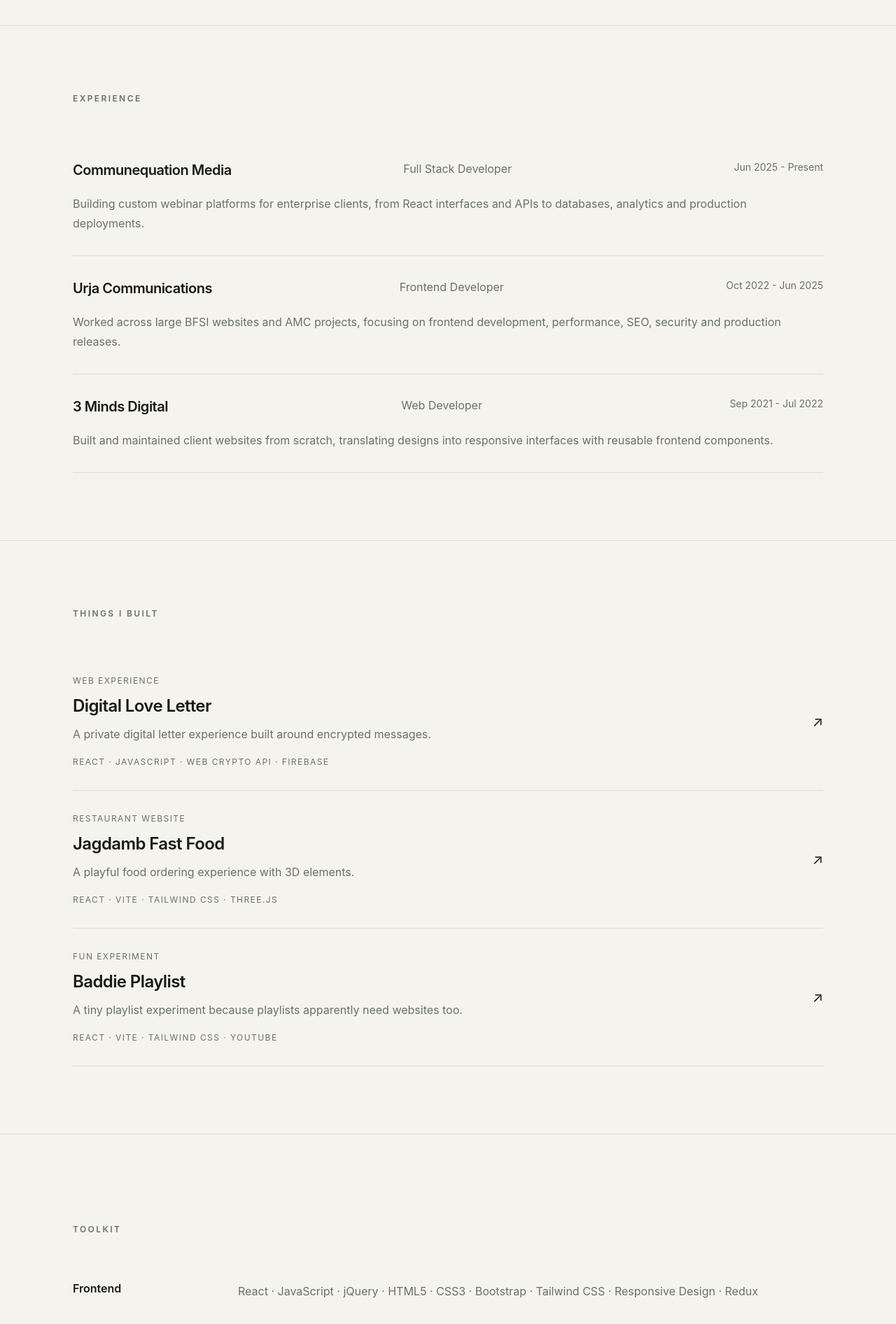
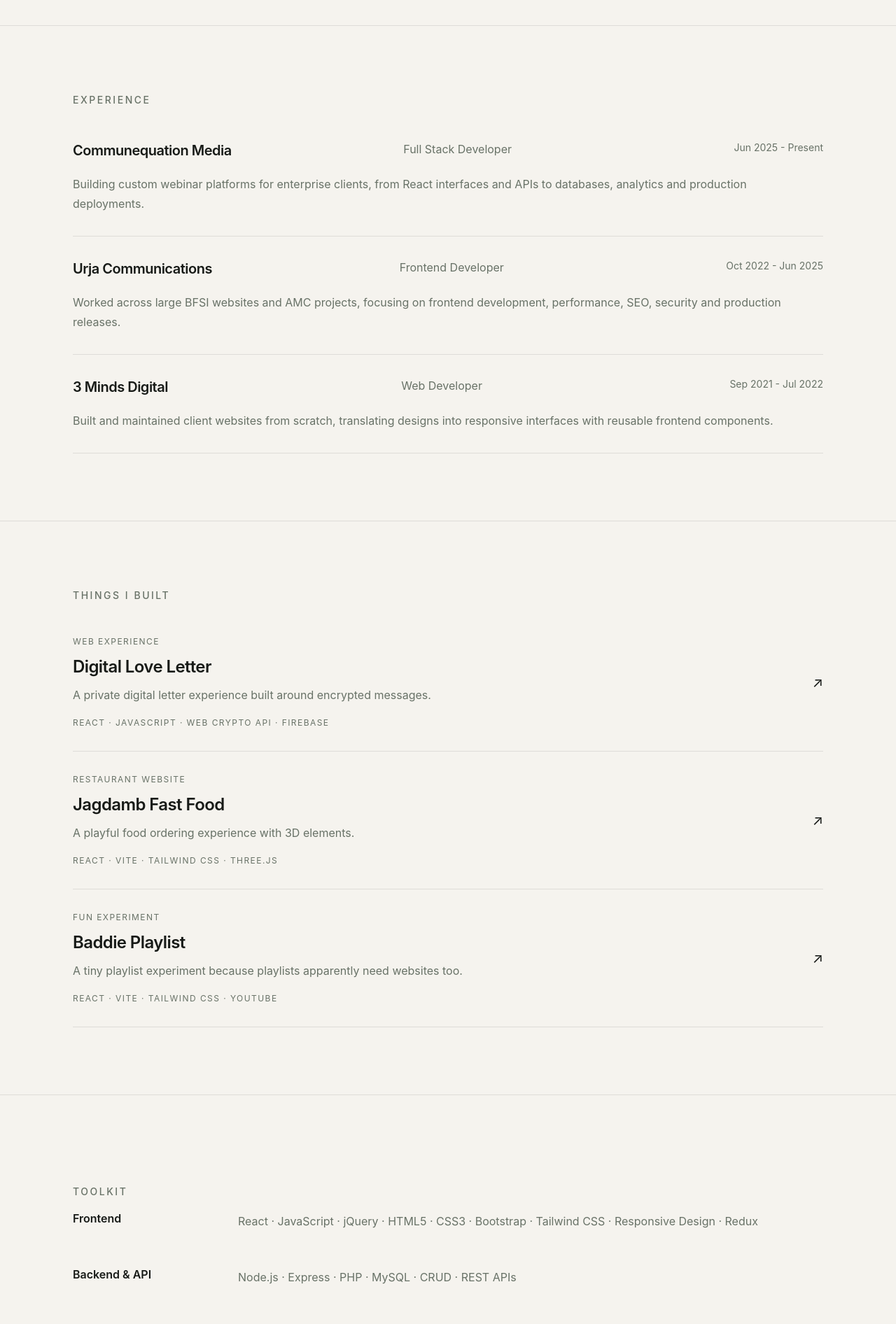
Before and after one commit to Akshatakdm/ak-portfolio, a React (Vite) app: page / in a window 1280 px wide. Shown: the part 660-2552 px from the top of the page at 70% size. Built offline with nearby package versions, Linux system fonts and the light colour scheme.

Commit message:
final changes

```diff
--- a/src/components/Experience.tsx
+++ b/src/components/Experience.tsx
@@ -31,7 +31,7 @@ function Experience() {
       <div className="mx-auto max-w-6xl px-6 py-20 md:px-10 md:py-24">
 
         {/* Section Heading */}
-        <p className="mb-12 text-xs font-semibold uppercase tracking-[0.2em] text-[#687267] dark:text-[#a8aea5]">
+        <p className="mb-4 text-sm font-medium uppercase tracking-[0.18em] text-[#687267] dark:text-[#a8aea5]">
           Experience
         </p>
 
--- a/src/components/SideProjects.tsx
+++ b/src/components/SideProjects.tsx
@@ -10,7 +10,7 @@ function SideProjects() {
       <div className="mx-auto max-w-6xl px-6 py-20 md:px-10 md:py-24">
 
         {/* Section Heading */}
-        <p className="mb-12 text-xs font-semibold uppercase tracking-[0.2em] text-[#687267] dark:text-[#a8aea5]">
+        <p className="mb-4 text-sm font-medium uppercase tracking-[0.18em] text-[#687267] dark:text-[#a8aea5]">
           Things I Built
         </p>
 
--- a/src/components/Toolkit.tsx
+++ b/src/components/Toolkit.tsx
@@ -56,7 +56,7 @@ function Toolkit() {
       <div className="mx-auto max-w-6xl px-6 py-24 md:px-10 md:py-32">
 
         {/* Section Heading */}
-        <p className="mb-16 text-xs font-semibold uppercase tracking-[0.2em] text-[#687267] dark:text-[#a8aea5]">
+        <p className="mb-4 text-sm font-medium uppercase tracking-[0.18em] text-[#687267] dark:text-[#a8aea5]">
           Toolkit
         </p>
 
```
